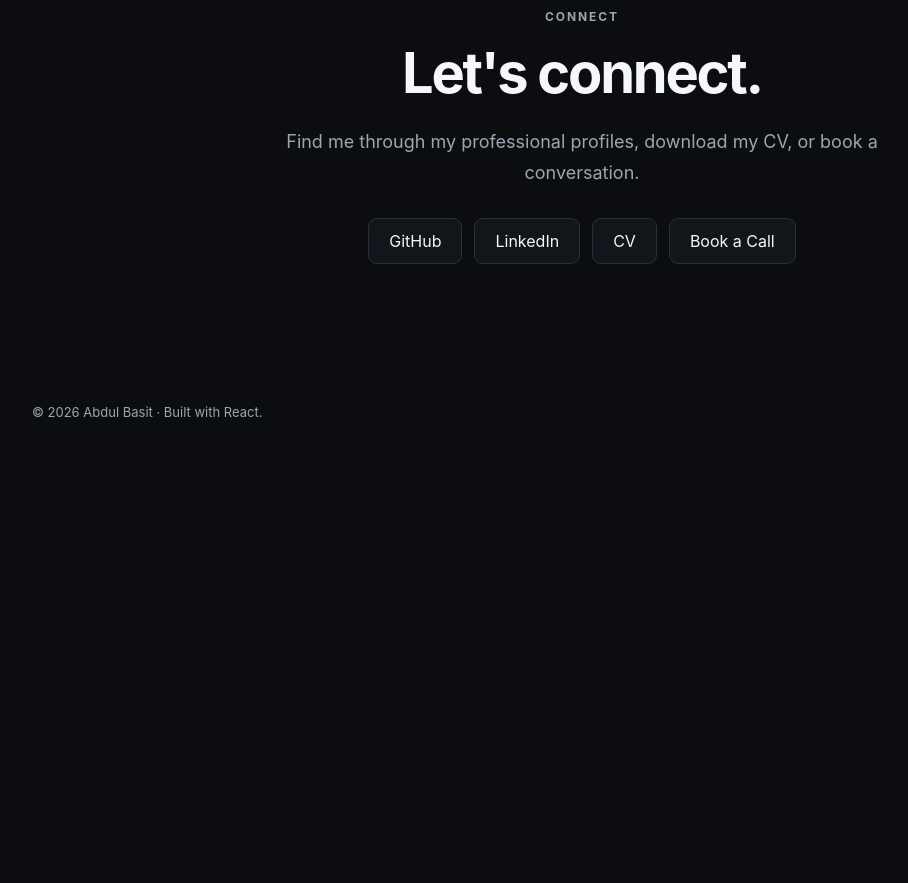
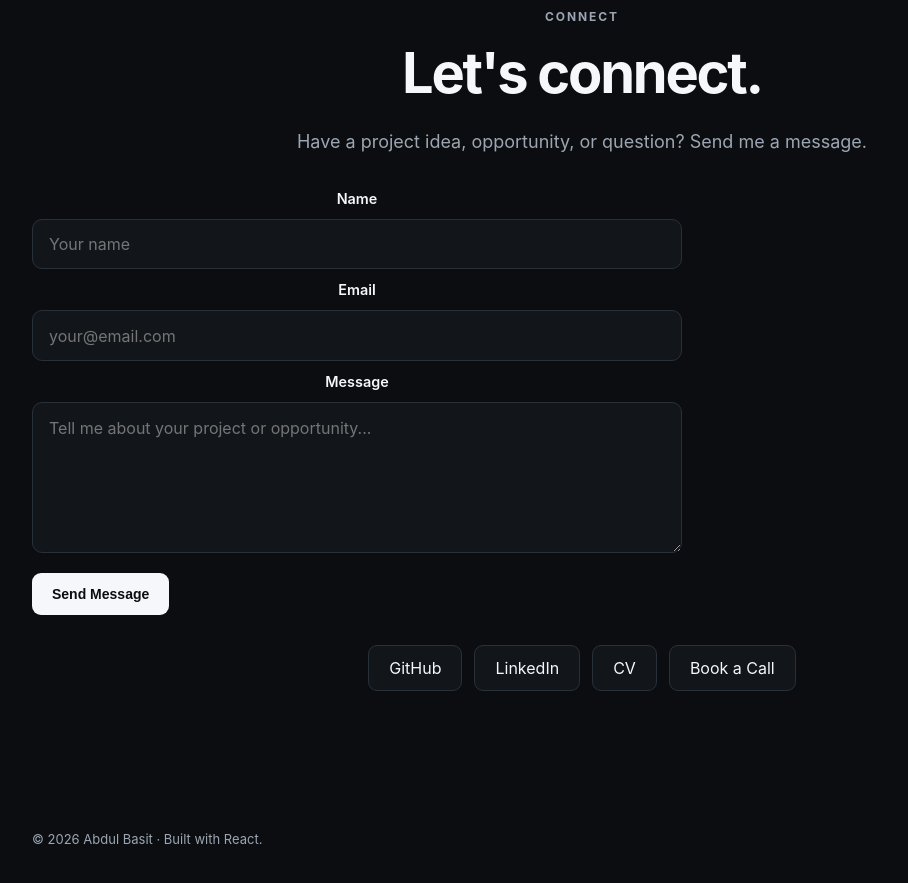
Before and after one commit to BasitAchak/my-portfolio, a React (Vite) app: page / in a window 1280 px wide. Shown: the part 2560-3443 px from the top of the page, without its empty margins (58-966 px from the left). Before the commit the page ends 3030 px from the top, so only its background shows below. Built offline with nearby package versions, Linux system fonts and the light colour scheme.

Commit message:
Add working contact form via Formspree

```diff
--- a/src/App.css
+++ b/src/App.css
@@ -37,3 +37,41 @@ a { color:inherit; }
 footer { width:min(1100px,calc(100% - 40px)); margin:auto; padding:30px 0 50px; color:var(--muted); font-size:13px; }
 @media(max-width:800px){ .project-grid{grid-template-columns:1fr;} .section{padding:80px 0;} }
 @media(max-width:500px){ .navbar,.hero,.section,footer{width:calc(100% - 28px);} .navbar nav{gap:15px;} .actions,.links{flex-direction:column;} .button,.links a{text-align:center;} }
+
+.contact-form {
+  display: flex;
+  flex-direction: column;
+  gap: 0.75rem;
+  max-width: 650px;
+  margin-top: 2rem;
+}
+
+.contact-form label {
+  font-size: 0.9rem;
+  font-weight: 600;
+}
+
+.contact-form input,
+.contact-form textarea {
+  width: 100%;
+  padding: 0.9rem 1rem;
+  border: 1px solid var(--border);
+  border-radius: 10px;
+  background: var(--surface);
+  color: inherit;
+  font: inherit;
+  resize: vertical;
+}
+
+.contact-form input:focus,
+.contact-form textarea:focus {
+  outline: 2px solid currentColor;
+  outline-offset: 2px;
+}
+
+.contact-form button {
+  align-self: flex-start;
+  margin-top: 0.5rem;
+  border: 0;
+  cursor: pointer;
+}
--- a/src/App.jsx
+++ b/src/App.jsx
@@ -85,7 +85,47 @@ function App() {
         <section id="contact" className="section contact">
   <p className="eyebrow">CONNECT</p>
   <h2>Let&apos;s connect.</h2>
-          <p className="section-text">Find me through my professional profiles, download my CV, or book a conversation.</p>
+  <p className="section-text">
+    Have a project idea, opportunity, or question? Send me a message.
+  </p>
+
+  <form
+    className="contact-form"
+    action="https://formspree.io/f/myeznrer"
+    method="POST"
+  >
+    <label htmlFor="name">Name</label>
+    <input
+      id="name"
+      type="text"
+      name="name"
+      placeholder="Your name"
+      required
+    />
+
+    <label htmlFor="email">Email</label>
+    <input
+      id="email"
+      type="email"
+      name="email"
+      placeholder="your@email.com"
+      required
+    />
+
+    <label htmlFor="message">Message</label>
+    <textarea
+      id="message"
+      name="message"
+      rows="6"
+      placeholder="Tell me about your project or opportunity..."
+      required
+    />
+
+    <button className="button primary" type="submit">
+      Send Message
+    </button>
+  </form>
+
   <div className="links">
     <a href="https://github.com/BasitAchak" target="_blank" rel="noreferrer">GitHub</a>
     <a href="https://www.linkedin.com/in/abdul-basit-khan-47bbb7376" target="_blank" rel="noreferrer">LinkedIn</a>
```
Lines whose indentation alone changed are shown as unchanged.
